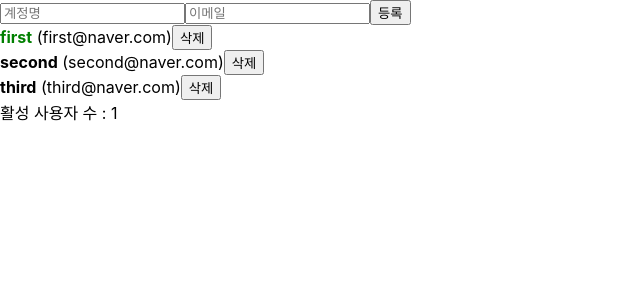
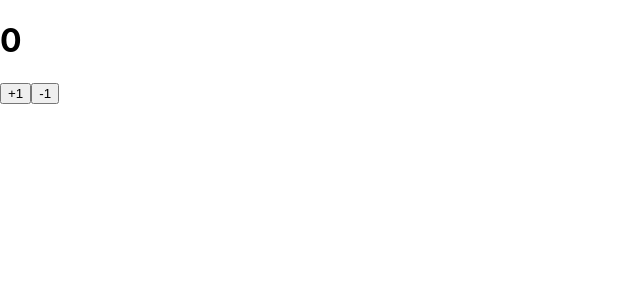
Before and after one commit to Minseok-Park/react-study, a React (Create React App) app in the folder react-begin/: page / in a window 1280 px wide. Shown: the top 300 px of the page, without its empty margins (0-640 px from the left). Built offline with nearby package versions, Linux system fonts and the light colour scheme.

Commit message:
immer 라이브러리 활용 & 클래스 component 사용해보기

```diff
--- a/react-begin/package.json
+++ b/react-begin/package.json
@@ -6,6 +6,9 @@
     "@testing-library/jest-dom": "^5.11.4",
     "@testing-library/react": "^11.1.0",
     "@testing-library/user-event": "^12.1.10",
+    "eslint-config-airbnb": "^18.2.1",
+    "eslint-config-prettier": "^8.3.0",
+    "immer": "^9.0.6",
     "react": "^17.0.2",
     "react-dom": "^17.0.2",
     "react-scripts": "4.0.3",
--- a/react-begin/src/app.jsx
+++ b/react-begin/src/app.jsx
@@ -1,14 +1,8 @@
-import React, {
-  useRef,
-  useReducer,
-  useCallback,
-  useMemo,
-  createContext,
-} from "react";
+import React, { useReducer, useMemo, createContext } from "react";
+import produce from "immer";
 import "./app.css";
 import UserList from "./components/userList";
 import CreateUser from "./components/CreateUser";
-import useInputs from "./components/useInputs";
 
 function countActiveUsers(users) {
   console.log("활성 사용자 수를 세는 중...");
@@ -41,25 +35,36 @@ const initialState = {
 function reducer(state, action) {
   switch (action.type) {
     case "CREATE_USER":
-      return {
-        inputs: initialState.inputs,
-        users: [...state.users, action.user],
-      };
+      return produce(state, (draft) => {
+        draft.users.push(action.user);
+      });
+    // return {
+    //   inputs: initialState.inputs,
+    //   users: [...state.users, action.user],
+    // };
     case "TOGGLE_USER":
-      return {
-        ...state,
-        users: state.users.map((user) =>
-          user.id === action.id ? { ...user, active: !user.active } : user
-        ),
-      };
+      return produce(state, (draft) => {
+        const user = draft.users.find((user) => user.id === action.id);
+        user.active = !user.active;
+      });
+    // return {
+    //   ...state,
+    //   users: state.users.map((user) =>
+    //     user.id === action.id ? { ...user, active: !user.active } : user
+    //   ),
+    // };
     case "REMOVE_USER":
-      return {
-        ...state,
-        users: state.users.filter((user) => user.id !== action.id),
-      };
+      return produce(state, (draft) => {
+        const index = draft.users.findIndex((user) => user.id === action.id);
+        draft.users.splice(index, 1);
+      });
+    // return {
+    //   ...state,
+    //   users: state.users.filter((user) => user.id !== action.id),
+    // };
 
     default:
-      throw new Error(`Unhandled action`);
+      throw new Error("Unhandled action");
   }
 }
 
--- a/react-begin/src/components/counter.jsx
+++ b/react-begin/src/components/counter.jsx
@@ -1,38 +1,71 @@
-import React, { useReducer } from "react";
+import React, { Component } from "react";
 
-function reducer(state, action) {
-  switch (action.type) {
-    case "INCREMENT":
-      return state + 1;
-    case "DECREMENT":
-      return state - 1;
-    default:
-      throw new Error(`Unhandled action`);
+class Counter extends Component {
+  constructor(props) {
+    super(props);
+    this.state = {
+      count: 0,
+    };
+  }
+  handleIncrease = () => {
+    // this.setState({
+    //   count: this.state.count + 1,
+    // });
+    this.setState((state) => ({
+      count: state.count + 1,
+    }));
+  };
+
+  handleDecrease = () => {
+    this.setState({
+      count: this.state.count - 1,
+    });
+  };
+
+  render() {
+    return (
+      <div>
+        <h1>{this.state.count}</h1>
+        <button onClick={this.handleIncrease}>+1</button>
+        <button onClick={this.handleDecrease}>-1</button>
+      </div>
+    );
   }
 }
 
-const Counter = (props) => {
-  const [number, dispatch] = useReducer(reducer, 0);
+// function reducer(state, action) {
+//   switch (action.type) {
+//     case "INCREMENT":
+//       return state + 1;
+//     case "DECREMENT":
+//       return state - 1;
+//     default:
+//       throw new Error(`Unhandled action`);
+//   }
+// }
 
-  const onIncrease = () => {
-    dispatch({
-      type: "INCREMENT",
-    });
-  };
+// const Counter = (props) => {
+//   const [number, dispatch] = useReducer(reducer, 0);
 
-  const onDecrease = () => {
-    dispatch({
-      type: "DECREMENT",
-    });
-  };
+//   const onIncrease = () => {
+//     dispatch({
+//       type: "INCREMENT",
+//     });
+//   };
 
-  return (
-    <div>
-      <h1>{number}</h1>
-      <button onClick={onIncrease}>+1</button>
-      <button onClick={onDecrease}>-1</button>
-    </div>
-  );
-};
+//   const onDecrease = () => {
+//     dispatch({
+//       type: "DECREMENT",
+//     });
+//   };
+
+//   return (
+//     <div>
+//       <h1>{number}</h1>
+//       <button onClick={onIncrease}>+1</button>
+//       <button onClick={onDecrease}>-1</button>
+//     </div>
+//   );
+// };
 
 export default Counter;
--- a/react-begin/src/components/useInputs.jsx
+++ b/react-begin/src/components/useInputs.jsx
@@ -1,4 +1,4 @@
-import { useState, useReducer, useCallback } from "react";
+import { useReducer, useCallback } from "react";
 
 function reducer(state, action) {
   //CHANGE
--- a/react-begin/src/components/userList.jsx
+++ b/react-begin/src/components/userList.jsx
@@ -2,7 +2,7 @@ import React, { useContext, memo } from "react";
 import { UserDispatch } from "../app";
 
 const User = memo(({ user }) => {
-  const { username, email, id, active } = user;
+  const { username, email, active } = user;
 
   const dispatch = useContext(UserDispatch);
 
--- a/react-begin/src/hello.jsx
+++ b/react-begin/src/hello.jsx
@@ -1,16 +1,31 @@
-import React from "react";
+import React, { Component } from "react";
 
-function Hello({ color, name, isSpecial }) {
-  return (
-    <div style={{ color }}>
-      {isSpecial && <b>*</b>} 안녕하세요 {name}
-    </div>
-  );
+class Hello extends Component {
+  static defaultProps = {
+    name: "이름없음",
+  };
+  render() {
+    const { color, isSpecial, name } = this.props;
+    return (
+      <div style={{ color }}>
+        {isSpecial && <b>*</b>}
+        안녕하세요 {name}
+      </div>
+    );
+  }
 }
 
+// function Hello({ color, name, isSpecial }) {
+//   return (
+//     <div style={{ color }}>
+//       {isSpecial && <b>*</b>} 안녕하세요 {name}
+//     </div>
+//   );
+// }
+
 // props가 누락되었을 때 기본적으로 사용할 값!
-Hello.defaultProps = {
-  name: "이름없음",
-};
+// Hello.defaultProps = {
+//   name: "이름없음",
+// };
 
 export default Hello;
--- a/react-begin/src/index.js
+++ b/react-begin/src/index.js
@@ -2,12 +2,14 @@ import React from "react";
 import ReactDOM from "react-dom";
 import "./index.css";
 import App from "./app";
+import Hello from "./hello";
+import Counter from "./components/counter";
 import reportWebVitals from "./reportWebVitals";
 import ContextSample from "./components/contextSample";
 
 ReactDOM.render(
   <React.StrictMode>
-    <App />
+    <Counter />
   </React.StrictMode>,
   document.getElementById("root")
 );
```
Also changed, not shown: 1 other file (tests, documents, lock files or other folders).
